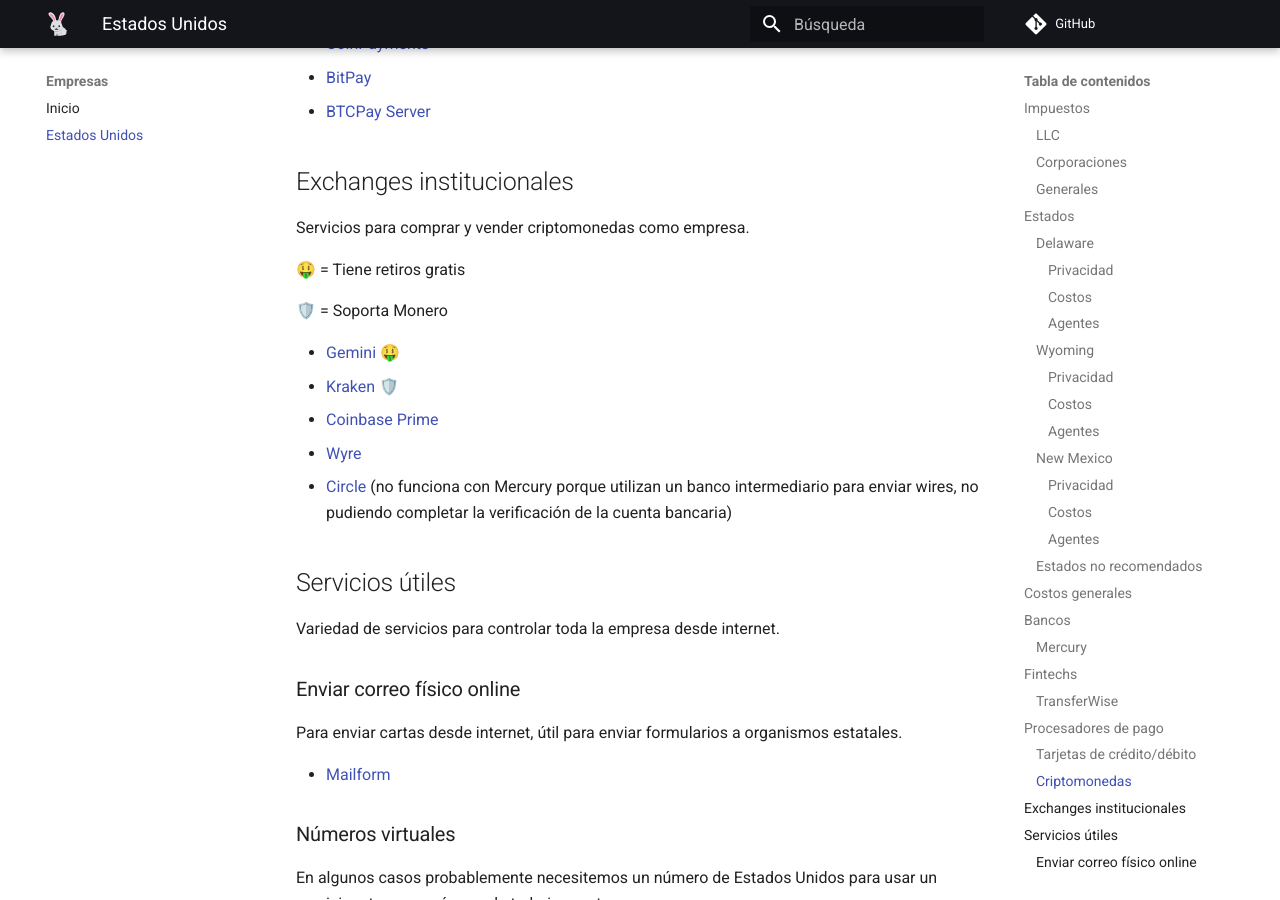
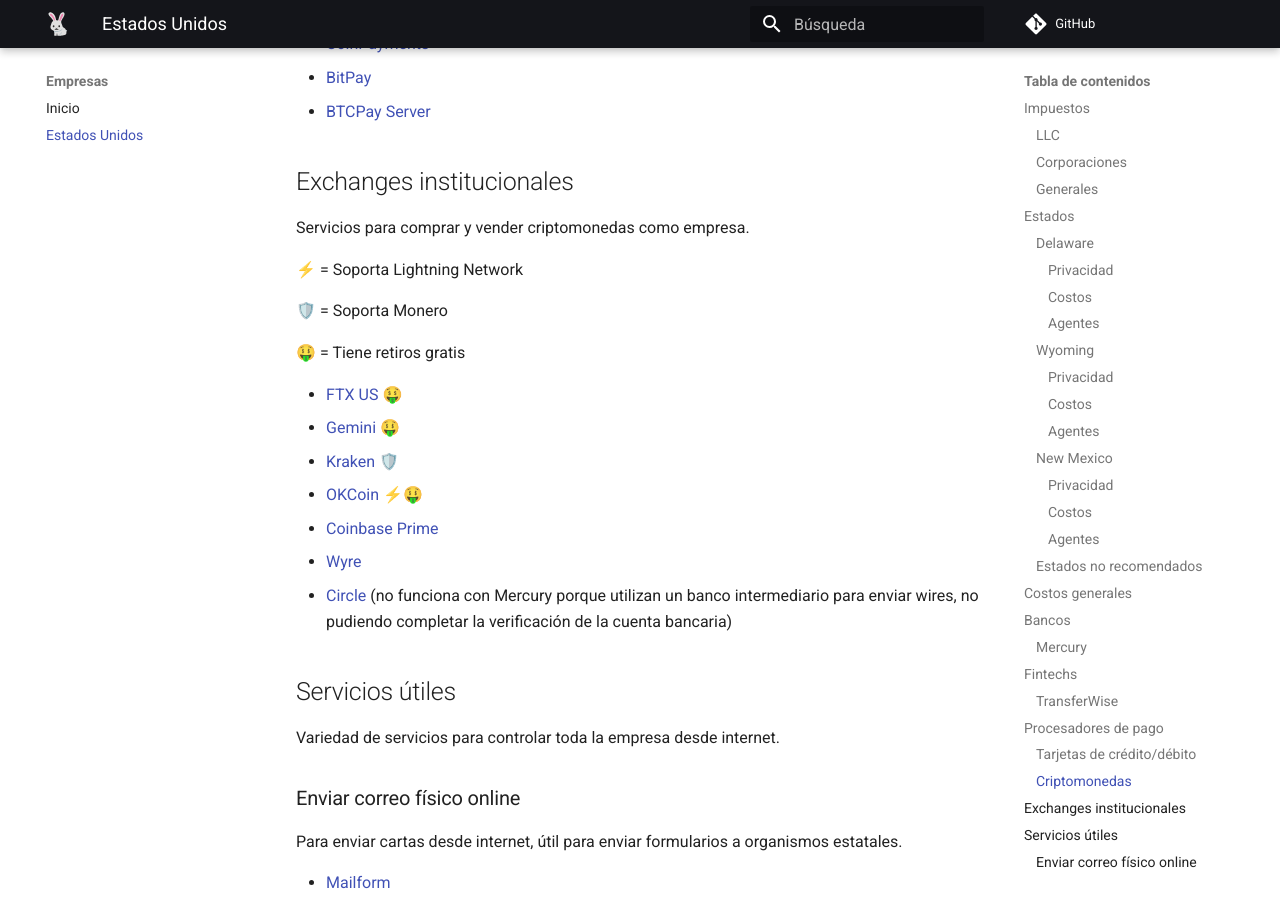
Before and after one commit to anomalouscode/wiki, an MkDocs documentation site: the page built from docs/empresas/eeuu.md, in a window 1280 px wide and 900 px high, scrolled down 8722 px. Built offline with MkDocs 1.6.1 and Material for MkDocs 9.7.7, drawn with Linux system fonts in a browser that asks for light colours; comment, search, counter and statistics services are not loaded.

Commit message:
Update eeuu.md

```diff
--- a/docs/empresas/eeuu.md
+++ b/docs/empresas/eeuu.md
@@ -224,12 +224,16 @@
 
 Servicios para comprar y vender criptomonedas como empresa.
 
-🤑 = Tiene retiros gratis
+⚡ = Soporta Lightning Network
 
 🛡️ = Soporta Monero
 
+🤑 = Tiene retiros gratis
+
+- [FTX US](https://ftx.us/) 🤑
 - [Gemini](https://www.gemini.com/institutions) 🤑
 - [Kraken](https://www.kraken.com/en-us/institutions) 🛡️
+- [OKCoin](https://www.okcoin.com/) ⚡🤑
 - [Coinbase Prime](https://primebroker.coinbase.com/)
 - [Wyre](https://www.sendwyre.com/)
 - [Circle](https://www.circle.com/) (no funciona con Mercury porque utilizan un banco intermediario para enviar wires, no pudiendo completar la verificación de la cuenta bancaria)
```
